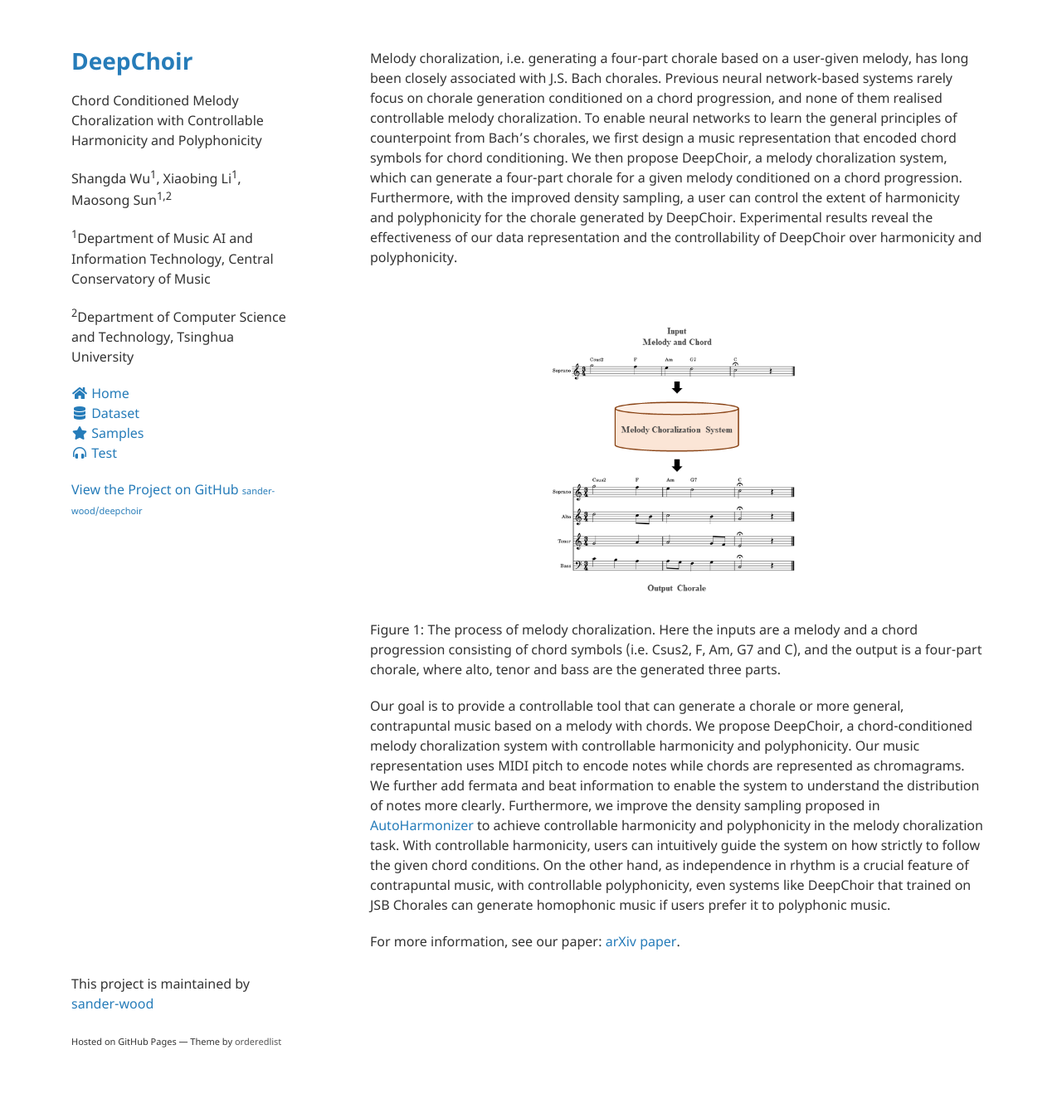
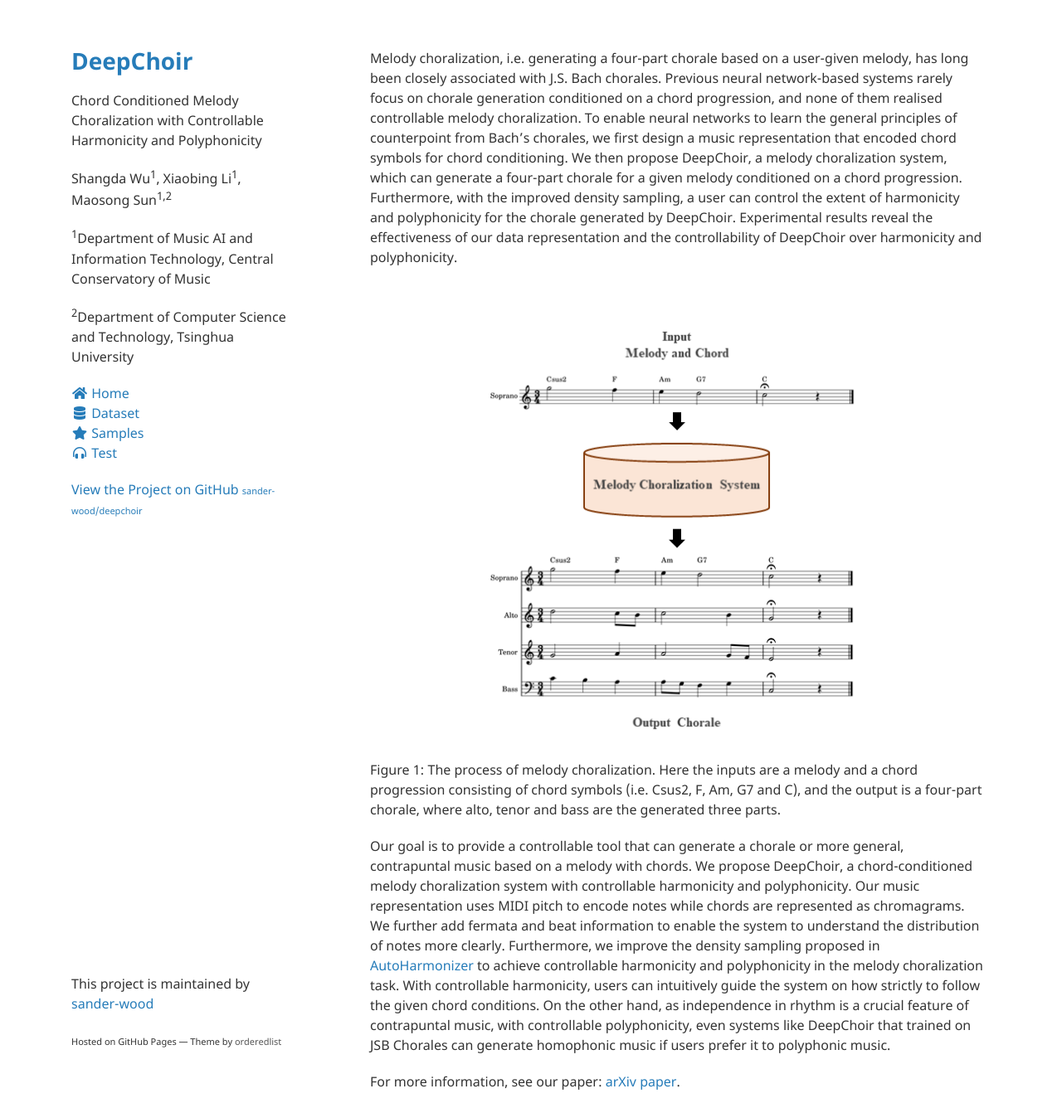
Before and after one commit to sander-wood/deepchoir, a Jekyll site: the page built from index.md, in a window 1280 px wide and 1336 px high. Shown: the whole window at 83% size. Built offline with Jekyll 4.4.1, drawn with Linux system fonts in a browser that asks for light colours; nearby versions of some CDN libraries.

Commit message:
Update index.md

```diff
--- a/index.md
+++ b/index.md
@@ -16,7 +16,7 @@
 Melody choralization, i.e. generating a four-part chorale based on a user-given melody, has long been closely associated with J.S. Bach chorales. Previous neural network-based systems rarely focus on chorale generation conditioned on a chord progression, and none of them realised controllable melody choralization. To enable neural networks to learn the general principles of counterpoint from Bach's chorales, we first design a music representation that encoded chord symbols for chord conditioning. We then propose DeepChoir, a melody choralization system, which can generate a four-part chorale for a given melody conditioned on a chord progression. Furthermore, with the improved density sampling, a user can control the extent of harmonicity and polyphonicity for the chorale generated by DeepChoir. Experimental results reveal the effectiveness of our data representation and the controllability of DeepChoir over harmonicity and polyphonicity.
 
 <br>
-<center><img src="figs/fig1.png" alt="overall_model" style="zoom:50%"></center>
+<center><img src="figs/fig1.png" alt="overall_model" style="zoom:75%"></center>
 <br>
 Figure 1: The process of melody choralization. Here the inputs are a melody and a chord progression consisting of chord symbols (i.e. Csus2, F, Am, G7 and C), and the output is a four-part chorale, where alto, tenor and bass are the generated three parts.
 <br>
```
